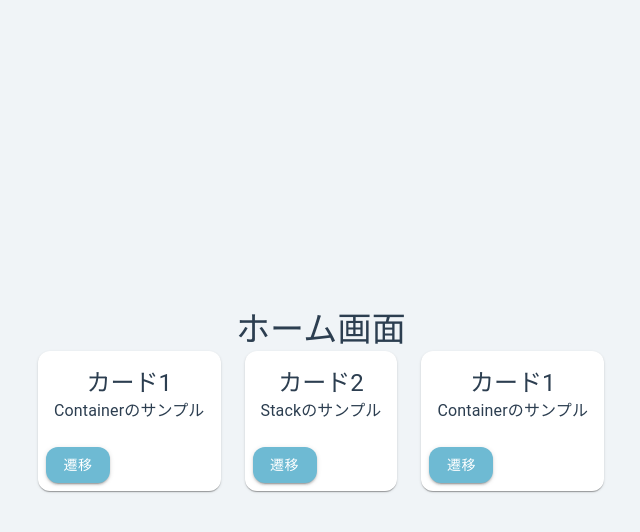
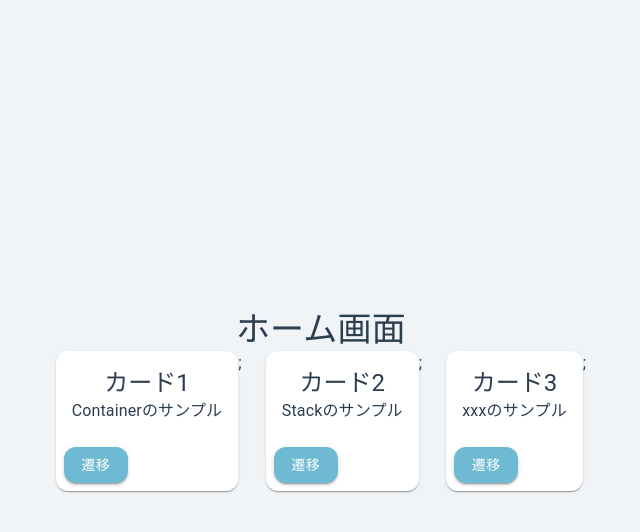
Before and after one commit to T-Naohisa/sample-react-mui, a React (Vite) app: page /login in a window 1280 px wide. Both pictures are taken after a click on the button "ログインする". Shown: the top 532 px of the page, without its empty margins (319-959 px from the left). Built offline with nearby package versions, Linux system fonts and the light colour scheme.

Commit message:
moleculesを意識したリファクタリング

```diff
--- a/src/components/molecules/HomeCard.tsx
+++ b/src/components/molecules/HomeCard.tsx
@@ -0,0 +1,36 @@
+import { CardActions, CardContent, Typography } from "@mui/material";
+import { Stack } from "@mui/system";
+import { Card } from "@mui/material";
+import { Button } from "@mui/material";
+
+export type HomeCardProps = {
+  title: string;
+  description: string;
+  onClick: () => void;
+};
+
+export const HomeCard = (props: HomeCardProps) => {
+  return (
+    <>
+      <Card>
+        <CardContent>
+          <Typography variant="h5">{props.title}</Typography>
+          <Typography variant="body1">{props.description}</Typography>
+        </CardContent>
+        <Stack justifyContent={"flex-end"}>
+          <CardActions>
+            <Button
+              variant="contained"
+              onClick={() => {
+                props.onClick();
+              }}
+            >
+              遷移
+            </Button>
+          </CardActions>
+        </Stack>
+      </Card>
+      ;
+    </>
+  );
+};
--- a/src/features/home/Home.tsx
+++ b/src/features/home/Home.tsx
@@ -3,6 +3,7 @@ import { Stack } from "@mui/system";
 import { Card } from "@mui/material";
 import { Button } from "@mui/material";
 import { useNavigate } from "react-router-dom";
+import { HomeCard } from "../../components/molecules/HomeCard";
 export const Home = () => {
   /**
    * useAuthはundefinedの場合errorオブジェクトを返すので、
@@ -10,64 +11,30 @@ export const Home = () => {
    * そうでない場合はlogin関数を取得して、ログイン処理を行う
    */
   const navigate = useNavigate();
+  const urlNavi = (url: string) => {
+    navigate(url);
+  };
   return (
     <>
       <Typography variant="h4">ホーム画面</Typography>
 
       {/* 縦3列、横4列でカードを並べる */}
       <Stack spacing={3} direction="row" flexWrap="wrap" justifyContent="center">
-        <Card>
-          <CardContent>
-            <Typography variant="h5">カード1</Typography>
-            <Typography variant="body1">Containerのサンプル</Typography>
-          </CardContent>
-          <Stack justifyContent={"flex-end"}>
-            <CardActions>
-              <Button
-                variant="contained"
-                onClick={() => {
-                  navigate("/container-sample");
-                }}
-              >
-                遷移
-              </Button>
-            </CardActions>
-          </Stack>
-        </Card>
-        <Card>
-          <CardContent>
-            <Typography variant="h5">カード2</Typography>
-            <Typography variant="body1">Stackのサンプル</Typography>
-          </CardContent>
-          <Stack justifyContent={"center"}>
-            <CardActions>
-              <Button
-                variant="contained"
-                onClick={() => {
-                  navigate("/stack-sample");
-                }}
-              >
-                遷移
-              </Button>
-            </CardActions>
-          </Stack>
-        </Card>
-        <Card>
-          <CardContent>
-            <Typography variant="h5">カード1</Typography>
-            <Typography variant="body1">Containerのサンプル</Typography>
-          </CardContent>
-          <CardActions>
-            <Button
-              variant="contained"
-              onClick={() => {
-                navigate("/container-sample");
-              }}
-            >
-              遷移
-            </Button>
-          </CardActions>
-        </Card>
+        <HomeCard
+          title="カード1"
+          description="Containerのサンプル"
+          onClick={() => urlNavi("/container-sample")}
+        />
+        <HomeCard
+          title="カード2"
+          description="Stackのサンプル"
+          onClick={() => urlNavi("/stack-sample")}
+        />
+        <HomeCard
+          title="カード3"
+          description="xxxのサンプル"
+          onClick={() => urlNavi("/container-sample")}
+        />
       </Stack>
     </>
   );
```
